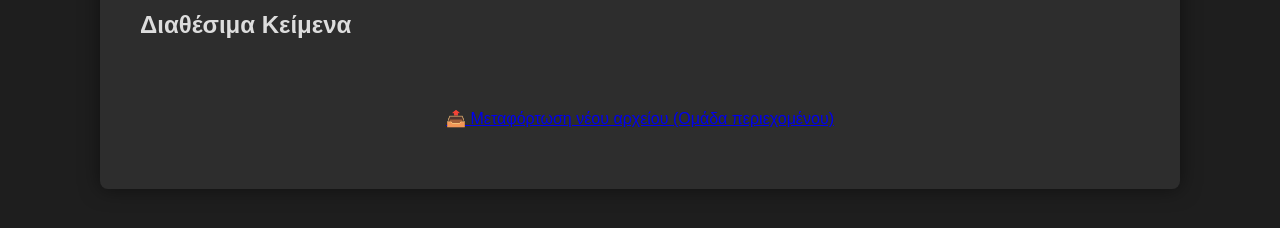
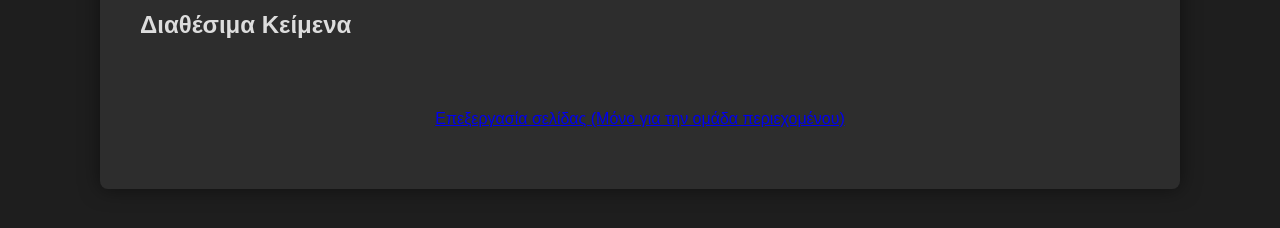
Before and after one commit to intcomden/internationalist-library, a Jekyll site: the page built from el/index.html, in a window 1280 px wide. Shown: the part 271-499 px from the top of the page. Built offline with Jekyll 4.4.1, drawn with Linux system fonts in a browser that asks for light colours.

Commit message:
Update index.html

```diff
--- a/el/index.html
+++ b/el/index.html
@@ -26,5 +26,5 @@ language: el
 {% endfor %}
 
 <p style="text-align: center; margin-top: 60px;">
-  <a href="{{ site.baseurl }}/admin/upload.html" target="_blank">📤 Μεταφόρτωση νέου αρχείου (Ομάδα περιεχομένου)</a>
+  <a href="{{ site.baseurl }}/admin/upload.html" target="_blank">Επεξεργασία σελίδας (Μόνο για την ομάδα περιεχομένου)</a>
 </p>
```
